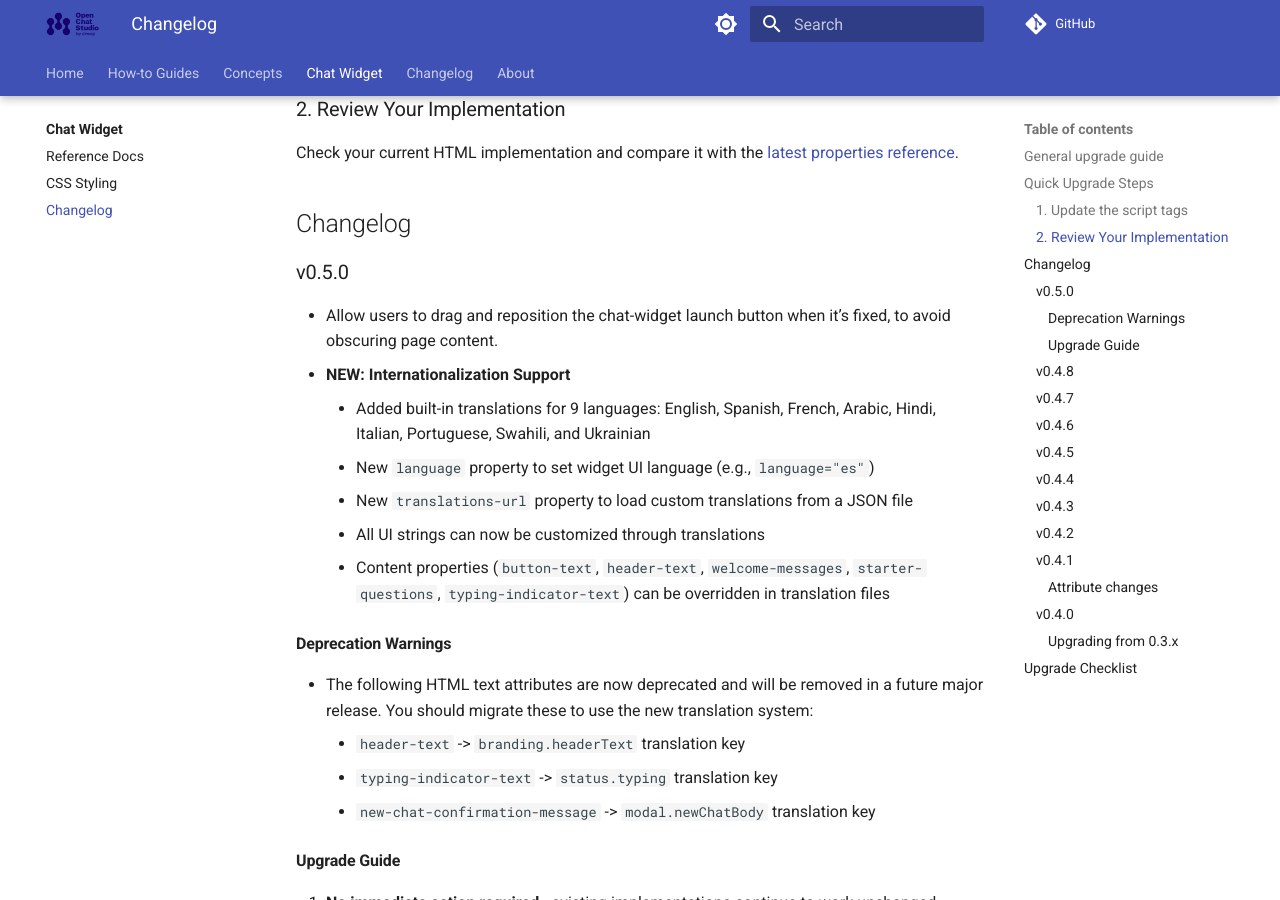
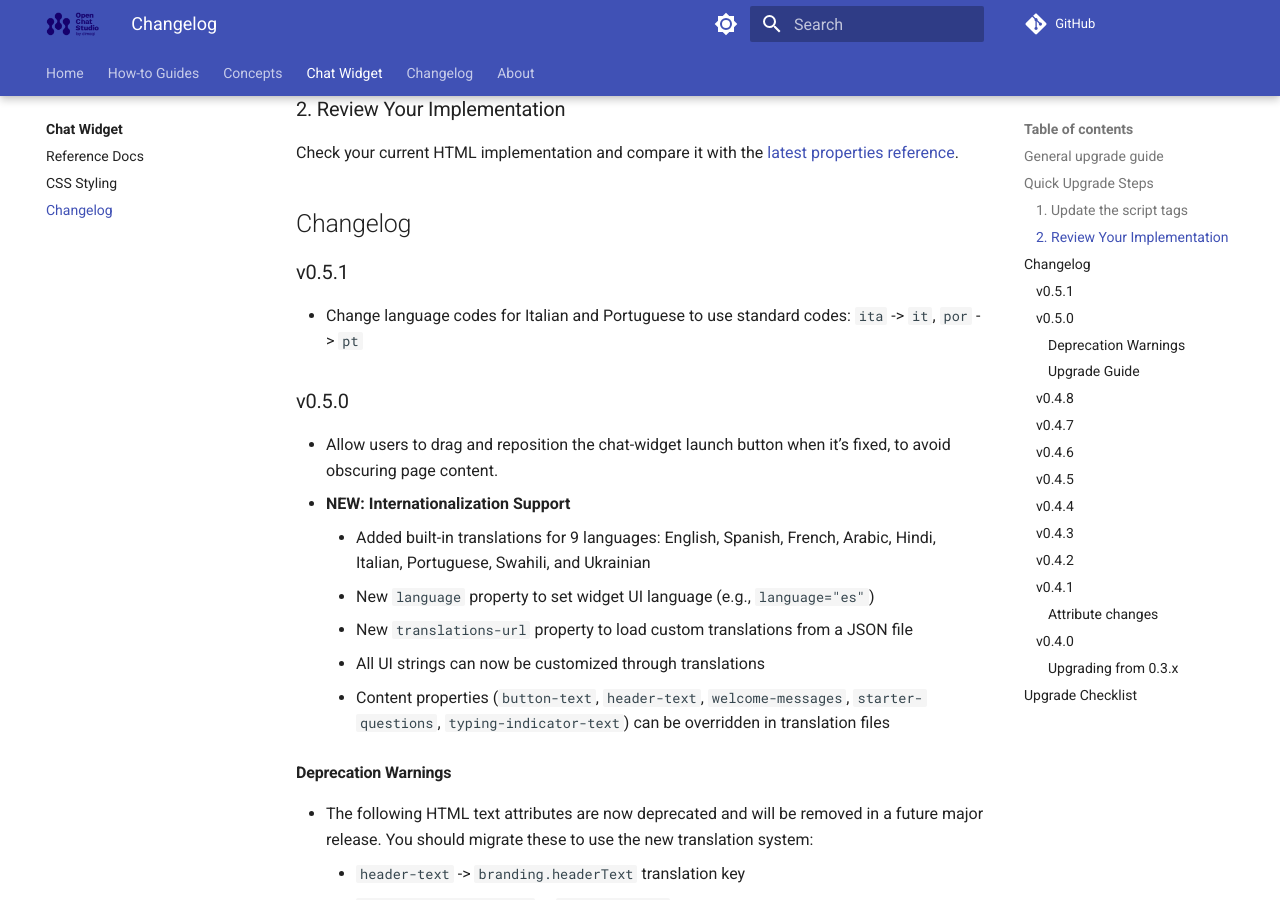
Before and after one commit to dimagi/open-chat-studio-docs, an MkDocs documentation site: the page built from docs/chat_widget/changelog.md, in a window 1280 px wide and 900 px high, scrolled down 588 px. Built offline with MkDocs 1.6.1 and Material for MkDocs 9.7.7, drawn with Linux system fonts in a browser that asks for light colours; a script that is not in the unit is left out; comment, search, counter and statistics services are not loaded.

Commit message:
add 0.5.1 section

```diff
--- a/docs/chat_widget/changelog.md
+++ b/docs/chat_widget/changelog.md
@@ -21,6 +21,10 @@ This guide will help you upgrade from previous versions of the Open Chat Studio
 Check your current HTML implementation and compare it with the [latest properties reference](reference.md#properties-reference).
 
 ## Changelog
+
+### v0.5.1
+
+* Change language codes for Italian and Portuguese to use standard codes: `ita` -> `it`, `por` -> `pt`
 
 ### v0.5.0
 
```
